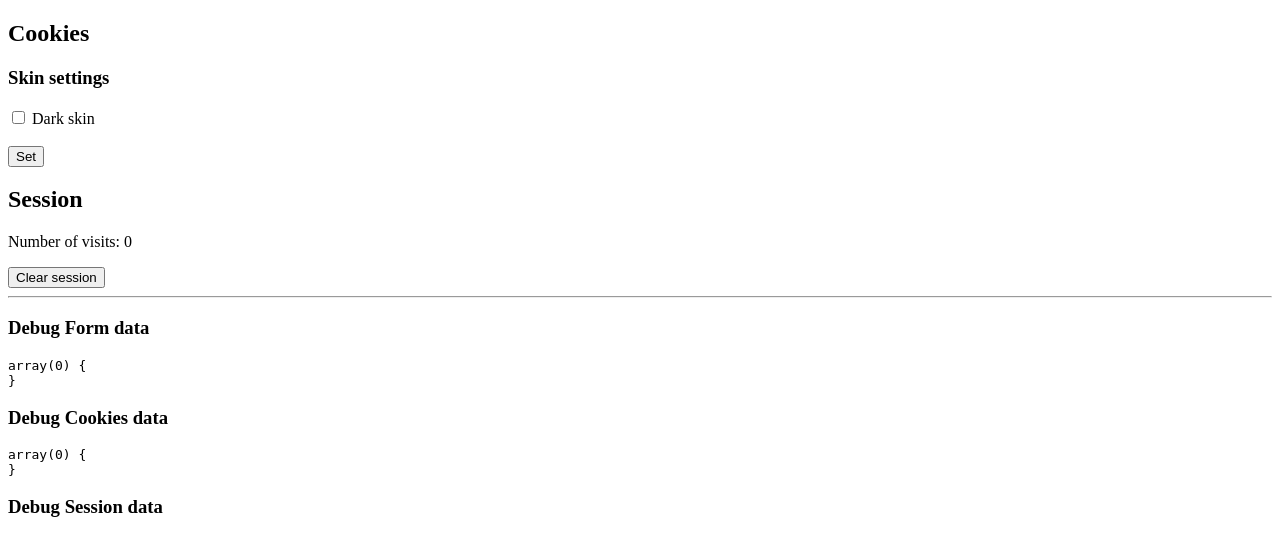
After one commit to Hurtak/cvut-zwa, a PHP site: page /lectures/11/task/task-assignment/index.php in a window 1280 px wide. The commit adds this page. Shown: the top 556 px of the page. Run offline with PHP 8.4, Linux system fonts and the light colour scheme; some libraries are stand-ins or nearby versions.

Commit message:
11: update

```diff
--- /dev/null
+++ b/lectures/11/task/task-assignment/index.php
@@ -0,0 +1,96 @@
+<?php
+
+/*
+Cookies
+    http://php.net/manual/en/features.cookies.php
+
+    Implement persisting of "dark skin activated" state with cookies
+        1. If "dark skin" form is sent then
+            - If "dark skin" is checked, set cookie to remember the state.
+            - If "dark skin" is unchecked, remove cookie.
+        2. If "dark skin" form is not sent, look into cookie for previously saved state.
+        3. Determine based on cookie or form what skin to set.
+        4. Add CSS to change the page skin.
+
+Session:
+    http://php.net/manual/en/session.examples.basic.php
+
+    Implement page views counter with sessions
+        1. Start session.
+        2. If it is first page view create page views counter in session data.
+        3. If it is not first page view increment counter.
+        4. Display page views on page.
+        5. Add form that resets the counter.
+
+Prevent double submit of form:
+    P-R-G (POST - Redirect - GET)
+*/
+
+?>
+<!DOCTYPE html>
+<html>
+    <head>
+        <meta charset="utf-8">
+        <title>Cookies & Sessions</title>
+        <style>
+            body.dark-skin {
+                background-color: black;
+                color: white;
+            }
+            body.dark-skin button {
+                color: black;
+                background: lightblue;
+            }
+        </style>
+    </head>
+    <body>
+        <h2>Cookies</h2>
+        <form
+            action=""
+            method="POST"
+        >
+            <h3>Skin settings</h3>
+
+            <label>
+                <input
+                    type="checkbox"
+                    name="dark-skin"
+                    value="1"
+                >
+                Dark skin
+            </label>
+
+            <br>
+            <br>
+
+            <button type="submit" name="skin">
+                Set
+            </button>
+        </form>
+
+        <h2>Session</h2>
+        <p>
+            Number of visits: 0
+        </p>
+
+        <form
+            action=""
+            method="POST"
+        >
+            <button type="submit" name="clear-session">
+                Clear session
+            </button>
+        </form>
+
+        <hr>
+
+        <h3>Debug Form data</h3>
+        <pre><?php var_dump($_POST); ?></pre>
+
+        <h3>Debug Cookies data</h3>
+        <pre><?php var_dump($_COOKIE); ?></pre>
+
+        <h3>Debug Session data</h3>
+        <pre><?php if(isset($_SESSION)) var_dump($_SESSION); ?></pre>
+    </body>
+</html>
```
Also changed, not shown: index.html (+7 -6 lines), lectures/11/task/assignment.php (deleted, +0 -88 lines), lectures/11/task/task-solution/index.php (renamed from lectures/11/task/solution.php, +6 -34 lines).
